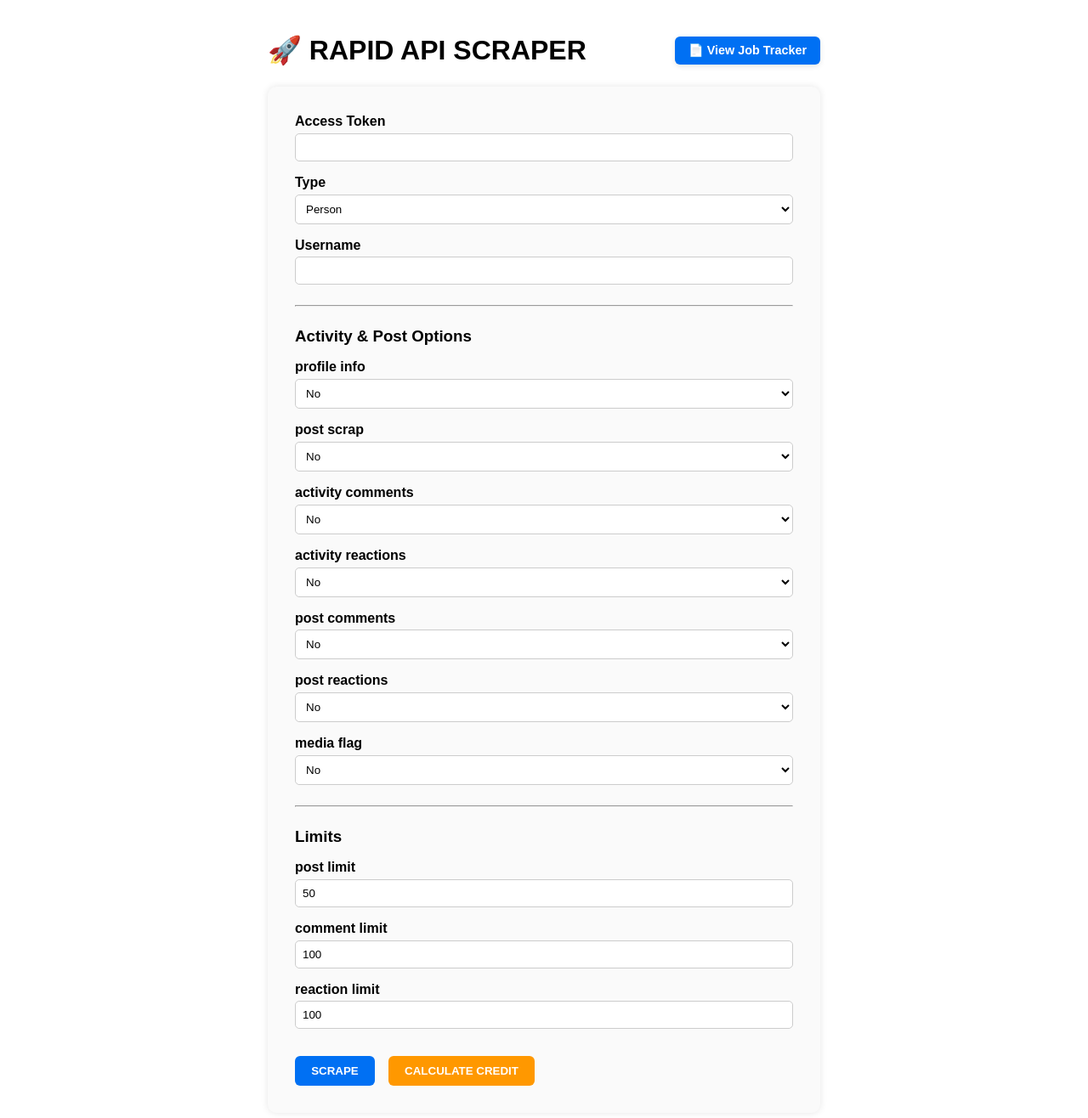
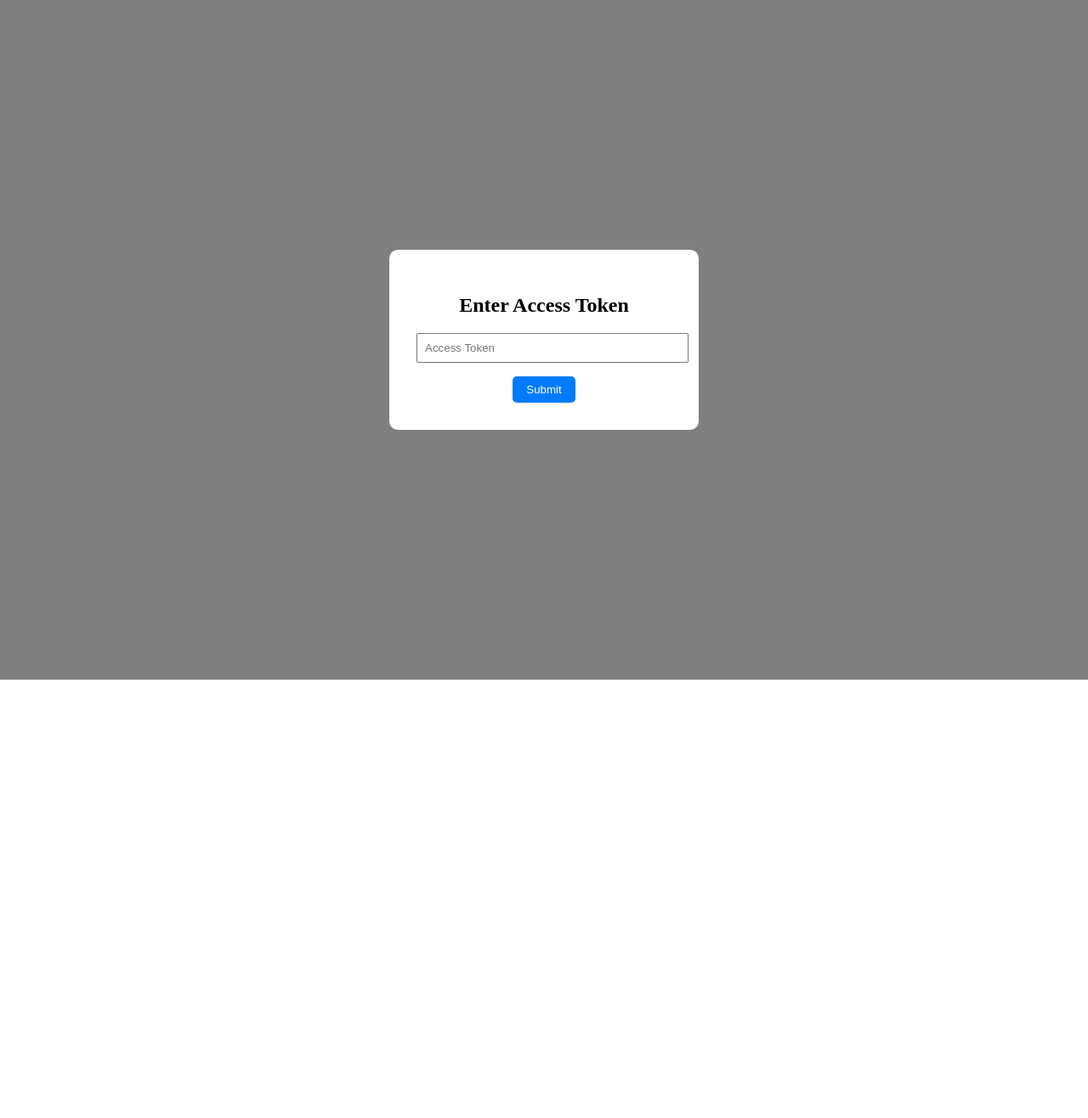
Before and after one commit to Kunal7069/RAPID_SCRAPER, a React (Create React App) app: page / in a window 1280 px wide. Shown: the top 1316 px of the page at 85% size. After the commit the page ends 800 px from the top, so only its background shows below. Built offline with nearby package versions, Linux system fonts and the light colour scheme.

Commit message:
Integration done

```diff
--- a/src/App.js
+++ b/src/App.js
@@ -1,9 +1,32 @@
-import React from 'react';
+
+import React, { useEffect, useState } from 'react';
 import { Routes, Route } from 'react-router-dom';
 import Home from './components/Home';
 import JobTracker from './components/JobTracker';
+import TokenPrompt from './components/TokenPrompt';
 
 function App() {
+  const [tokenValidated, setTokenValidated] = useState(false);
+
+  useEffect(() => {
+    const token = localStorage.getItem('accessToken');
+    if (token) {
+      // try verifying token if exists
+      fetch('https://vigil-6sgu.onrender.com/read-rapid/verify_token', {
+        headers: { Authorization: `Bearer ${token}` },
+      })
+        .then(res => {
+          if (res.ok) setTokenValidated(true);
+          else localStorage.removeItem('accessToken');
+        })
+        .catch(() => localStorage.removeItem('accessToken'));
+    }
+  }, []);
+
+  if (!tokenValidated) {
+    return <TokenPrompt onTokenValidated={() => setTokenValidated(true)} />;
+  }
+
   return (
     <Routes>
       <Route path="/" element={<Home />} />
--- a/src/components/Home.js
+++ b/src/components/Home.js
@@ -1,7 +1,9 @@
-
-import React, { useState } from 'react';
-import { Link } from 'react-router-dom';
+import React, { useState } from "react";
+import { Link } from "react-router-dom";
 const Home = () => {
+  const [creditsBought, setCreditsBought] = useState("50000");
+  const [totalCost, setTotalCost] = useState("175");
+  const [calculatedCost, setCalculatedCost] = useState(null);
   const [formData, setFormData] = useState({
     type: "person",
     username: "",
@@ -33,10 +35,11 @@ const Home = () => {
     setResponse(null);
     try {
       const { access_token, ...bodyData } = formData;
-      const res = await fetch('https://vigil-6sgu.onrender.com/rapid/get-activity-data', {
-        method: 'POST',
-        headers: { 'Content-Type': 'application/json',
-          'Authorization': `Bearer ${formData.access_token}`
+      const res = await fetch("https://vigil-6sgu.onrender.com/rapid/get-activity-data", {
+        method: "POST",
+        headers: {
+          "Content-Type": "application/json",
+          Authorization: `Bearer ${formData.access_token}`,
         },
         body: JSON.stringify(bodyData),
       });
@@ -44,7 +47,7 @@ const Home = () => {
       setResponse(data);
     } catch (err) {
       console.error(err);
-      setResponse({ error: 'Something went wrong' });
+      setResponse({ error: "Something went wrong" });
     } finally {
       setLoading(false);
     }
@@ -53,101 +56,133 @@ const Home = () => {
   const handleCreditEstimate = async () => {
     setLoading(true);
     setCreditEstimate(null);
+    setCalculatedCost(null);
     try {
-      const res = await fetch('https://vigil-6sgu.onrender.com/read-rapid/credit-estimation', {
-        method: 'POST',
-        headers: { 'Content-Type': 'application/json' },
+      const res = await fetch(
+        "https://vigil-6sgu.onrender.com/read-rapid/credit-estimation",
+        {
+          method: "POST",
+          headers: { "Content-Type": "application/json",
+            Authorization: `Bearer ${formData.access_token}`,
+           },
           body: JSON.stringify(formData),
-      });
+        }
+      );
       const data = await res.json();
+      console.log(data);
       setCreditEstimate(data);
+
+      if (data.total_credits && creditsBought && totalCost) {
+        console.log(data.total_credits, creditsBought, totalCost);
+        const costPerCredit = parseFloat(totalCost) / parseFloat(creditsBought);
+        const estimatedCost = costPerCredit * parseFloat(data.total_credits);
+        console.log(estimatedCost);
+        setCalculatedCost(estimatedCost.toFixed(4));
+      }
     } catch (err) {
       console.error(err);
-      setCreditEstimate({ error: 'Something went wrong' });
+      setCreditEstimate({ error: "Something went wrong" });
     } finally {
       setLoading(false);
     }
   };
-
   const handleDownload = () => {
     if (!response) return;
 
     const now = new Date();
-    const timeString = now.toLocaleTimeString('en-GB', { hour12: false }).replace(/:/g, '');
+    const timeString = now
+      .toLocaleTimeString("en-GB", { hour12: false })
+      .replace(/:/g, "");
     const fileName = `${formData.username}_${timeString}.json`;
 
-    const blob = new Blob([JSON.stringify(response, null, 2)], { type: 'application/json' });
-    const link = document.createElement('a');
+    const blob = new Blob([JSON.stringify(response, null, 2)], {
+      type: "application/json",
+    });
+    const link = document.createElement("a");
     link.href = URL.createObjectURL(blob);
     link.download = fileName;
     link.click();
   };
 
   const formSectionStyle = {
-    marginBottom: '1rem',
-    display: 'flex',
-    flexDirection: 'column',
+    marginBottom: "1rem",
+    display: "flex",
+    flexDirection: "column",
   };
 
   const labelStyle = {
-    marginBottom: '0.3rem',
-    fontWeight: 'bold',
+    marginBottom: "0.3rem",
+    fontWeight: "bold",
   };
 
   const inputStyle = {
-    padding: '0.5rem',
-    border: '1px solid #ccc',
-    borderRadius: '5px',
+    padding: "0.5rem",
+    border: "1px solid #ccc",
+    borderRadius: "5px",
   };
 
-  const selectStyle = { ...inputStyle, backgroundColor: '#fff' };
+  const selectStyle = { ...inputStyle, backgroundColor: "#fff" };
 
   const buttonStyle = {
-    padding: '0.6rem 1.2rem',
-    backgroundColor: '#0070f3',
-    color: '#fff',
-    border: 'none',
-    borderRadius: '6px',
-    cursor: 'pointer',
-    fontWeight: 'bold',
-    marginTop: '1rem',
-    marginRight: '1rem',
+    padding: "0.6rem 1.2rem",
+    backgroundColor: "#0070f3",
+    color: "#fff",
+    border: "none",
+    borderRadius: "6px",
+    cursor: "pointer",
+    fontWeight: "bold",
+    marginTop: "1rem",
+    marginRight: "1rem",
   };
 
   return (
-
-    <div style={{ padding: '2rem 3rem', fontFamily: 'Arial, sans-serif', maxWidth: '650px', margin: '0 auto' }}>
-      {/* <div style={{ textAlign: 'right', marginBottom: '1rem' }}>
-  <Link to="/job-tracker" style={{ textDecoration: 'none', color: '#0070f3', fontWeight: 'bold' }}>
-    📄 View Job Tracker
-  </Link>
-</div> */}
-
-      {/* <h1 style={{ marginBottom: '2rem', textAlign: 'center' }}>🚀 RAPID API SCRAPER</h1> */}
-      <div style={{ display: 'flex', justifyContent: 'space-between', alignItems: 'center', marginBottom: '1.5rem' }}>
+    <div
+      style={{
+        padding: "2rem 3rem",
+        fontFamily: "Arial, sans-serif",
+        maxWidth: "650px",
+        margin: "0 auto",
+      }}
+    >
+      <div
+        style={{
+          display: "flex",
+          justifyContent: "space-between",
+          alignItems: "center",
+          marginBottom: "1.5rem",
+        }}
+      >
         <h1 style={{ margin: 0 }}>🚀 RAPID API SCRAPER</h1>
         <Link
           to="/job-tracker"
           style={{
-        textDecoration: 'none',
-        padding: '0.5rem 1rem',
-        backgroundColor: '#0070f3',
-        color: '#fff',
-        borderRadius: '6px',
-        fontWeight: 'bold',
-        fontSize: '0.9rem',
-        whiteSpace: 'nowrap',
-        boxShadow: '0 2px 6px rgba(0, 0, 0, 0.1)',
-        transition: 'background 0.3s ease',
+            textDecoration: "none",
+            padding: "0.5rem 1rem",
+            backgroundColor: "#0070f3",
+            color: "#fff",
+            borderRadius: "6px",
+            fontWeight: "bold",
+            fontSize: "0.9rem",
+            whiteSpace: "nowrap",
+            boxShadow: "0 2px 6px rgba(0, 0, 0, 0.1)",
+            transition: "background 0.3s ease",
           }}
-      onMouseEnter={(e) => (e.target.style.backgroundColor = '#005dc1')}
-      onMouseLeave={(e) => (e.target.style.backgroundColor = '#0070f3')}
+          onMouseEnter={(e) => (e.target.style.backgroundColor = "#005dc1")}
+          onMouseLeave={(e) => (e.target.style.backgroundColor = "#0070f3")}
         >
           📄 View Job Tracker
         </Link>
       </div>
 
-      <form onSubmit={handleSubmit} style={{ backgroundColor: '#fafafa', padding: '2rem', borderRadius: '10px', boxShadow: '0 0 8px rgba(0,0,0,0.1)' }}>
+      <form
+        onSubmit={handleSubmit}
+        style={{
+          backgroundColor: "#fafafa",
+          padding: "2rem",
+          borderRadius: "10px",
+          boxShadow: "0 0 8px rgba(0,0,0,0.1)",
+        }}
+      >
         <div style={formSectionStyle}>
           <label style={labelStyle}>Access Token</label>
           <input
@@ -161,7 +196,12 @@ const Home = () => {
         </div>
         <div style={formSectionStyle}>
           <label style={labelStyle}>Type</label>
-          <select name="type" value={formData.type} onChange={handleChange} style={selectStyle}>
+          <select
+            name="type"
+            value={formData.type}
+            onChange={handleChange}
+            style={selectStyle}
+          >
             <option value="person">Person</option>
             <option value="company">Company</option>
           </select>
@@ -169,12 +209,19 @@ const Home = () => {
 
         <div style={formSectionStyle}>
           <label style={labelStyle}>Username</label>
-          <input type="text" name="username" value={formData.username} onChange={handleChange} required style={inputStyle} />
+          <input
+            type="text"
+            name="username"
+            value={formData.username}
+            onChange={handleChange}
+            required
+            style={inputStyle}
+          />
         </div>
 
-        <hr style={{ margin: '1.5rem 0' }} />
+        <hr style={{ margin: "1.5rem 0" }} />
 
-        <h3 style={{ marginBottom: '1rem' }}>Activity & Post Options</h3>
+        <h3 style={{ marginBottom: "1rem" }}>Activity & Post Options</h3>
         {[
           "profile_info",
           "post_scrap",
@@ -185,20 +232,25 @@ const Home = () => {
           "media_flag",
         ].map((field) => (
           <div key={field} style={formSectionStyle}>
-            <label style={labelStyle}>{field.replace(/_/g, ' ')}</label>
-            <select name={field} value={formData[field]} onChange={handleChange} style={selectStyle}>
+            <label style={labelStyle}>{field.replace(/_/g, " ")}</label>
+            <select
+              name={field}
+              value={formData[field]}
+              onChange={handleChange}
+              style={selectStyle}
+            >
               <option value="yes">Yes</option>
               <option value="no">No</option>
             </select>
           </div>
         ))}
 
-        <hr style={{ margin: '1.5rem 0' }} />
+        <hr style={{ margin: "1.5rem 0" }} />
 
-        <h3 style={{ marginBottom: '1rem' }}>Limits</h3>
+        <h3 style={{ marginBottom: "1rem" }}>Limits</h3>
         {["post_limit", "comment_limit", "reaction_limit"].map((field) => (
           <div key={field} style={formSectionStyle}>
-            <label style={labelStyle}>{field.replace(/_/g, ' ')}</label>
+            <label style={labelStyle}>{field.replace(/_/g, " ")}</label>
             <input
               type="number"
               name={field}
@@ -210,55 +262,102 @@ const Home = () => {
           </div>
         ))}
 
-        <div style={{ display: 'flex', flexWrap: 'wrap' }}>
-          <button type="submit" style={buttonStyle}>SCRAPE</button>
-          <button type="button" onClick={handleCreditEstimate} style={{ ...buttonStyle, backgroundColor: '#ff9800' }}>
+        <div
+          style={{
+            display: "flex",
+            flexWrap: "wrap",
+            alignItems: "center",
+            gap: "1rem",
+          }}
+        >
+          <button type="submit" style={buttonStyle}>
+            SCRAPE
+          </button>
+          <button
+            type="button"
+            onClick={handleCreditEstimate}
+            style={{ ...buttonStyle, backgroundColor: "#ff9800" }}
+          >
             CALCULATE CREDIT
           </button>
+
+          <div style={{ display: "flex", flexDirection: "column" }}>
+            <label style={{ fontSize: "14px", marginBottom: "4px" }}>
+              Credits Bought
+            </label>
+            <input
+              type="number"
+              placeholder="Credits Bought"
+              value={creditsBought}
+              onChange={(e) => setCreditsBought(e.target.value)}
+              style={{ ...inputStyle, width: "130px" }}
+            />
+          </div>
+
+          <div style={{ display: "flex", flexDirection: "column" }}>
+            <label style={{ fontSize: "14px", marginBottom: "4px" }}>
+              Total Cost(in $)
+            </label>
+            <input
+              type="number"
+              placeholder="Total Cost"
+              value={totalCost}
+              onChange={(e) => setTotalCost(e.target.value)}
+              style={{ ...inputStyle, width: "130px" }}
+            />
+          </div>
         </div>
       </form>
 
-      {loading && <p style={{ textAlign: 'center', marginTop: '1rem' }}>Loading...</p>}
+      {loading && (
+        <p style={{ textAlign: "center", marginTop: "1rem" }}>Loading...</p>
+      )}
 
       {response && (
-        <div style={{ marginTop: '2rem' }}>
+        <div style={{ marginTop: "2rem" }}>
           <h3>Scrape Response:</h3>
           <div
             style={{
-              maxHeight: '400px',
-              overflowY: 'auto',
-              border: '1px solid #ccc',
-              padding: '1rem',
-              backgroundColor: '#f4f4f4',
-              whiteSpace: 'pre-wrap',
-              fontFamily: 'monospace',
-              borderRadius: '8px',
+              maxHeight: "400px",
+              overflowY: "auto",
+              border: "1px solid #ccc",
+              padding: "1rem",
+              backgroundColor: "#f4f4f4",
+              whiteSpace: "pre-wrap",
+              fontFamily: "monospace",
+              borderRadius: "8px",
             }}
           >
             <pre>{JSON.stringify(response, null, 2)}</pre>
           </div>
-          <button onClick={handleDownload} style={{ ...buttonStyle, backgroundColor: '#28a745' }}>
+          <button
+            onClick={handleDownload}
+            style={{ ...buttonStyle, backgroundColor: "#28a745" }}
+          >
             Download JSON
           </button>
         </div>
       )}
 
       {creditEstimate && (
-        <div style={{ marginTop: '2rem' }}>
+        <div style={{ marginTop: "2rem" }}>
           <h3>Credit Estimation:</h3>
           <div
             style={{
-              maxHeight: '300px',
-              overflowY: 'auto',
-              border: '1px solid #ccc',
-              padding: '1rem',
-              backgroundColor: '#fffbea',
-              whiteSpace: 'pre-wrap',
-              fontFamily: 'monospace',
-              borderRadius: '8px',
+              maxHeight: "300px",
+              overflowY: "auto",
+              border: "1px solid #ccc",
+              padding: "1rem",
+              backgroundColor: "#fffbea",
+              whiteSpace: "pre-wrap",
+              fontFamily: "monospace",
+              borderRadius: "8px",
             }}
           >
             <pre>{JSON.stringify(creditEstimate, null, 2)}</pre>
+            <p style={{ marginTop: "1rem", fontWeight: "bold" }}>
+              💰 Estimated Cost of Credits Used: ${calculatedCost}
+            </p>
           </div>
         </div>
       )}
--- a/src/components/JobTracker.js
+++ b/src/components/JobTracker.js
@@ -1,18 +1,19 @@
-// JobTracker.jsx
-import React, { useEffect, useState } from 'react';
+import React, { useEffect, useState } from "react";
 
 const JobTracker = () => {
   const [jobs, setJobs] = useState([]);
   const [loading, setLoading] = useState(true);
+  const [token, setToken] = useState("");
+  const [filterText, setFilterText] = useState("");
 
   useEffect(() => {
     const fetchJobs = async () => {
       try {
-        const res = await fetch('https://vigil-6sgu.onrender.com/read-rapid/job-tracker');
+        const res = await fetch("https://vigil-6sgu.onrender.com/read-rapid/job-tracker");
         const data = await res.json();
         setJobs(data);
       } catch (err) {
-        console.error('Error fetching job tracker:', err);
+        console.error("Error fetching job tracker:", err);
       } finally {
         setLoading(false);
       }
@@ -21,32 +22,113 @@ const JobTracker = () => {
     fetchJobs();
   }, []);
 
+  const handleDownload = async (id, username) => {
+    if (!token) {
+      alert("Please enter your access token first.");
+      return;
+    }
+
+    try {
+      const res = await fetch(
+        `https://vigil-6sgu.onrender.com/read-rapid/get_job_data/${id}`,
+        {
+          method: "GET",
+          headers: {
+            "Content-Type": "application/json",
+            Authorization: `Bearer ${token}`,
+          },
+        }
+      );
+
+      if (!res.ok) {
+        throw new Error(`Failed to fetch data: ${res.status}`);
+      }
+
+      const data = await res.json();
+      const fileName = `${username}_${id}.json`;
+      const jsonStr = JSON.stringify(data, null, 2);
+      const blob = new Blob([jsonStr], { type: "application/json" });
+      const url = URL.createObjectURL(blob);
+
+      const link = document.createElement("a");
+      link.href = url;
+      link.download = fileName;
+      document.body.appendChild(link);
+      link.click();
+      document.body.removeChild(link);
+      URL.revokeObjectURL(url);
+
+      window.alert("JSON file downloaded successfully!");
+    } catch (error) {
+      console.error("Error downloading JSON:", error);
+      window.alert("Failed to download JSON. Please try again.");
+    }
+  };
+
   const tableHeaders = [
-    "ID", "Username", "Type", "Status", "Created At",
-    "Post Limit", "Comment Limit", "Reaction Limit",
-    "Activity Comments", "Activity Reactions", "Profile Info",
-    "Post Scrap", "Post Comments", "Post Reactions"
+    "ID",
+    "Username",
+    "Type",
+    "Status",
+    "Created At",
+    "Post Limit",
+    "Comment Limit",
+    "Reaction Limit",
+    "Activity Comments",
+    "Activity Reactions",
+    "Profile Info",
+    "Post Scrap",
+    "Post Comments",
+    "Post Reactions",
+    "Actions",
   ];
 
+  const filteredJobs = jobs.filter((job) =>
+    job.username.toLowerCase().includes(filterText.toLowerCase())
+  );
+
   return (
-    <div style={{ padding: '2rem', fontFamily: 'Arial' }}>
-      <h1 style={{ marginBottom: '1.5rem' }}>📋 Job Tracker</h1>
+    <div style={{ padding: "2rem", fontFamily: "Arial" }}>
+      <h1 style={{ marginBottom: "1.5rem" }}>📋 Job Tracker</h1>
+
+      <div style={{ marginBottom: "1rem" }}>
+        <label style={{ marginRight: "1rem" }}>
+          Access Token:{" "}
+          <input
+            type="text"
+            value={token}
+            onChange={(e) => setToken(e.target.value)}
+            placeholder="Enter your access token"
+            style={{ padding: "0.4rem", width: "300px" }}
+          />
+        </label>
+        <label>
+          Filter by Username:{" "}
+          <input
+            type="text"
+            value={filterText}
+            onChange={(e) => setFilterText(e.target.value)}
+            placeholder="Type username..."
+            style={{ padding: "0.4rem", width: "200px" }}
+          />
+        </label>
+      </div>
 
       {loading ? (
         <p>Loading...</p>
       ) : (
-        <div style={{ overflowX: 'auto' }}>
-          <table style={{ width: '100%', borderCollapse: 'collapse' }}>
+        <div style={{ overflowX: "auto" }}>
+          <table style={{ width: "100%", borderCollapse: "collapse" }}>
             <thead>
               <tr>
-                {tableHeaders.map(header => (
+                {tableHeaders.map((header) => (
                   <th
                     key={header}
                     style={{
-                      border: '1px solid #ccc',
-                      padding: '0.5rem',
-                      backgroundColor: '#f0f0f0',
-                      textTransform: 'capitalize'
+                      border: "1px solid #ccc",
+                      padding: "0.5rem",
+                      backgroundColor: "#f0f0f0",
+                      textTransform: "capitalize",
                     }}
                   >
                     {header}
@@ -55,13 +137,15 @@ const JobTracker = () => {
               </tr>
             </thead>
             <tbody>
-              {jobs.map(job => (
+              {filteredJobs.map((job) => (
                 <tr key={job.id}>
                   <td style={tdStyle}>{job.id}</td>
                   <td style={tdStyle}>{job.username}</td>
                   <td style={tdStyle}>{job.type}</td>
                   <td style={tdStyle}>{job.status}</td>
-                  <td style={tdStyle}>{new Date(job.created_at).toLocaleString()}</td>
+                  <td style={tdStyle}>
+                    {new Date(job.created_at).toLocaleString()}
+                  </td>
                   <td style={tdStyle}>{job.post_limit}</td>
                   <td style={tdStyle}>{job.comment_limit}</td>
                   <td style={tdStyle}>{job.reaction_limit}</td>
@@ -71,8 +155,33 @@ const JobTracker = () => {
                   <td style={tdStyle}>{job.post_scrap}</td>
                   <td style={tdStyle}>{job.post_comments}</td>
                   <td style={tdStyle}>{job.post_reactions}</td>
+                  <td style={tdStyle}>
+                    <button
+                      onClick={() => handleDownload(job.id, job.username)}
+                      style={{
+                        padding: "0.3rem 0.6rem",
+                        backgroundColor: "#007bff",
+                        color: "white",
+                        border: "none",
+                        borderRadius: "4px",
+                        cursor: "pointer",
+                      }}
+                    >
+                      Download JSON
+                    </button>
+                  </td>
                 </tr>
               ))}
+              {filteredJobs.length === 0 && (
+                <tr>
+                  <td
+                    colSpan={15}
+                    style={{ textAlign: "center", padding: "1rem" }}
+                  >
+                    No jobs found with this username.
+                  </td>
+                </tr>
+              )}
             </tbody>
           </table>
         </div>
@@ -82,9 +191,9 @@ const JobTracker = () => {
 };
 
 const tdStyle = {
-  border: '1px solid #ddd',
-  padding: '0.5rem',
-  textAlign: 'center',
+  border: "1px solid #ddd",
+  padding: "0.5rem",
+  textAlign: "center",
 };
 
 export default JobTracker;
--- /dev/null
+++ b/src/components/TokenPrompt.js
@@ -0,0 +1,63 @@
+import React, { useState } from 'react';
+
+const TokenPrompt = ({ onTokenValidated }) => {
+  const [token, setToken] = useState('');
+  const [error, setError] = useState('');
+
+  const handleVerify = async () => {
+    try {
+      const res = await fetch('https://vigil-6sgu.onrender.com/read-rapid/verify_token', {
+        headers: {
+          Authorization: `Bearer ${token}`,
+        },
+      });
+
+      if (res.ok) {
+        localStorage.setItem('accessToken', token);
+        onTokenValidated();
+      } else {
+        setError('Invalid token. Try again.');
+      }
+    } catch (err) {
+      setError('Error verifying token.');
+    }
+  };
+
+  return (
+    <div style={styles.overlay}>
+      <div style={styles.modal}>
+        <h2>Enter Access Token</h2>
+        <input
+          type="text"
+          placeholder="Access Token"
+          value={token}
+          onChange={(e) => setToken(e.target.value)}
+          style={styles.input}
+        />
+        <button onClick={handleVerify} style={styles.button}>Submit</button>
+        {error && <p style={styles.error}>{error}</p>}
+      </div>
+    </div>
+  );
+};
+
+const styles = {
+  overlay: {
+    position: 'fixed', top: 0, left: 0, width: '100%', height: '100%',
+    backgroundColor: 'rgba(0,0,0,0.5)', display: 'flex', justifyContent: 'center', alignItems: 'center',
+  },
+  modal: {
+    background: '#fff', padding: '2rem', borderRadius: '10px', textAlign: 'center', width: '300px',
+  },
+  input: {
+    width: '100%', padding: '0.5rem', marginBottom: '1rem',
+  },
+  button: {
+    padding: '0.5rem 1rem', backgroundColor: '#007bff', color: '#fff', border: 'none', borderRadius: '5px',
+  },
+  error: {
+    color: 'red', marginTop: '1rem',
+  },
+};
+
+export default TokenPrompt;
```
Lines whose indentation alone changed are shown as unchanged.
